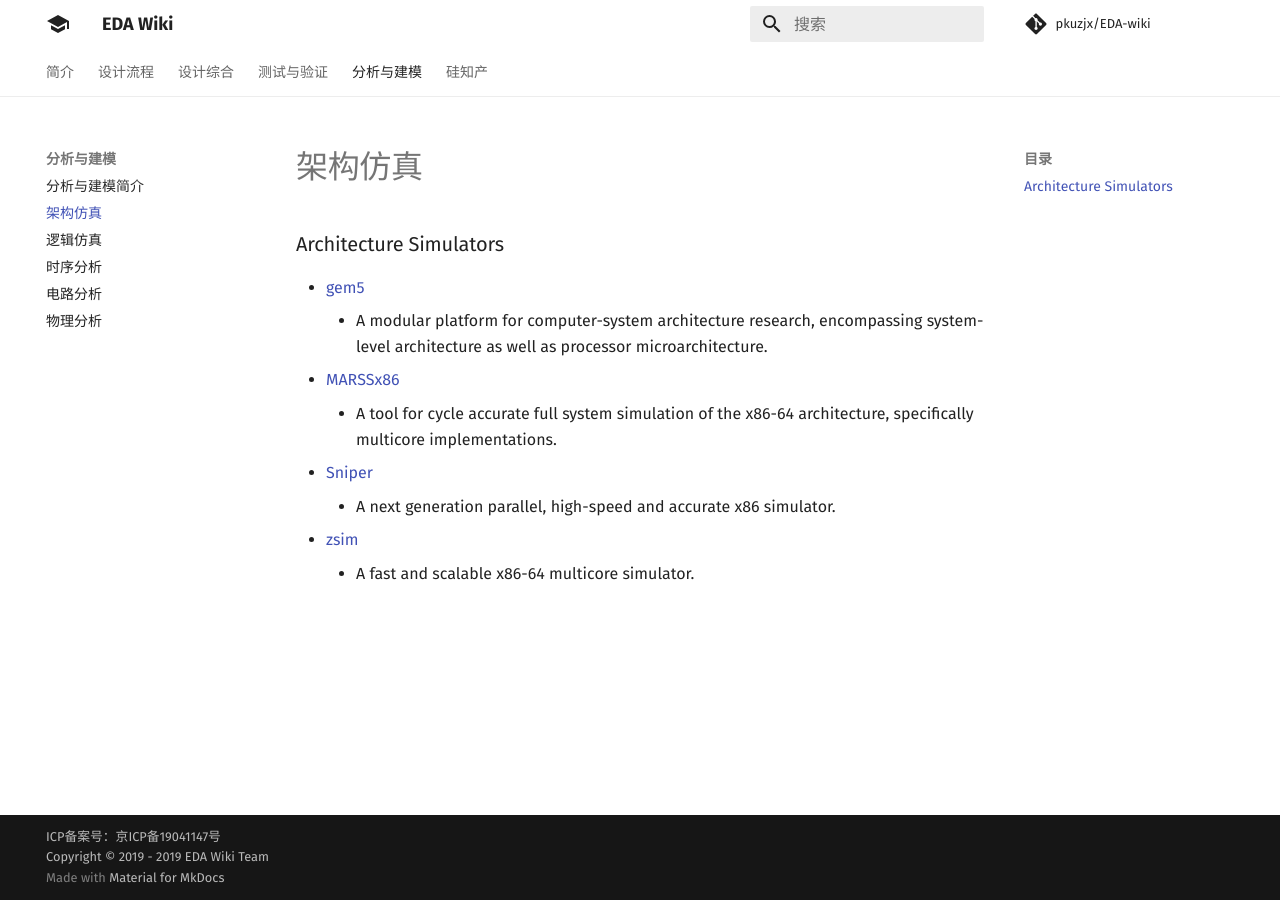
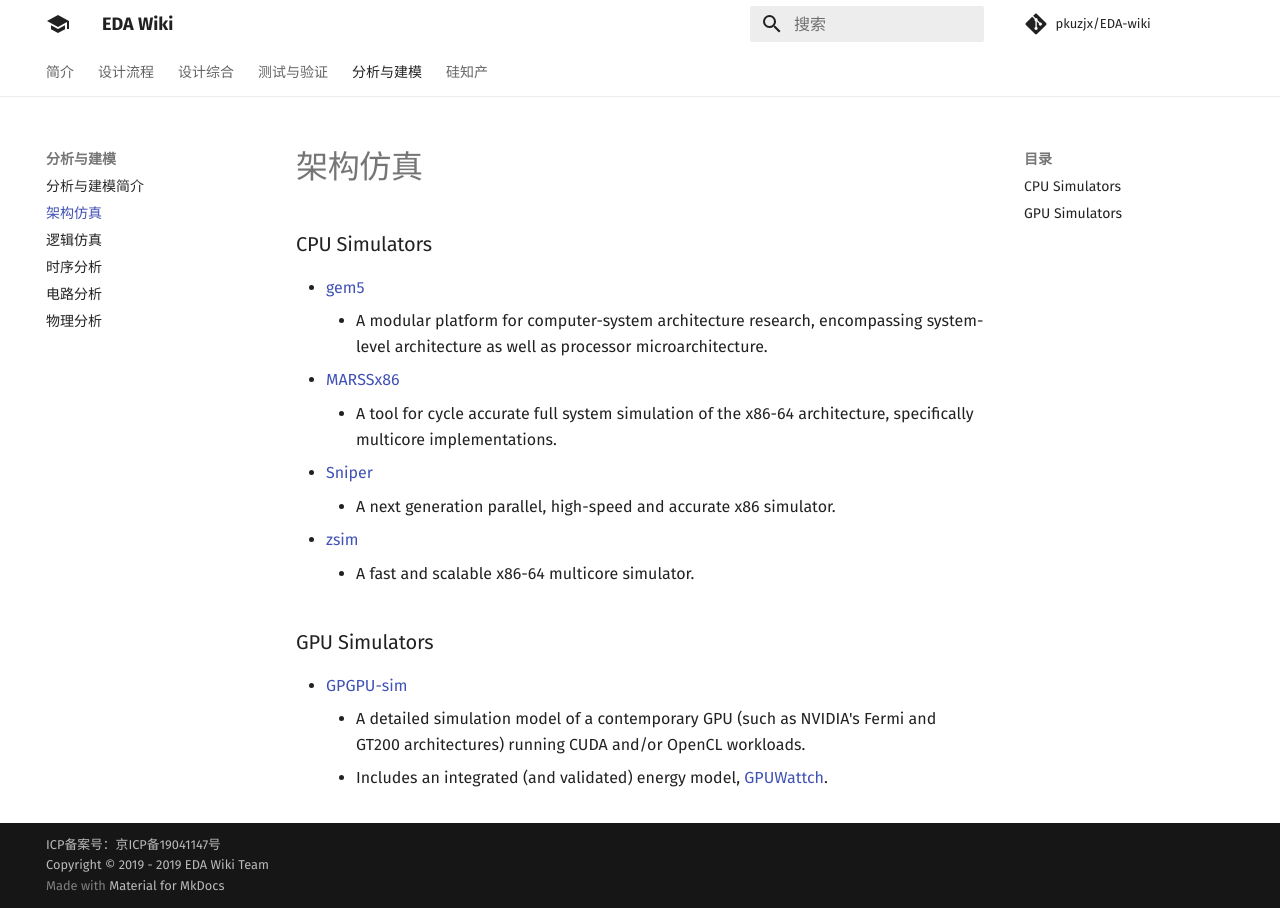
Before and after one commit to daitoto/EDA-wiki, an MkDocs documentation site: the page built from docs/analysis/arch.md, in a window 1280 px wide. Built offline with MkDocs 1.6.1 and Material for MkDocs 9.7.7, drawn with Linux system fonts in a browser that asks for light colours; comment, search, counter and statistics services are not loaded.

Commit message:
Add two more simulators

```diff
--- a/docs/analysis/arch.md
+++ b/docs/analysis/arch.md
@@ -1,4 +1,4 @@
-### Architecture Simulators
+### CPU Simulators
 - [gem5](http://gem5.org/)
   - A modular platform for computer-system architecture research, encompassing system-level architecture as well as processor microarchitecture.
 - [MARSSx86](http://www.marss86.org/)
@@ -7,3 +7,8 @@
   - A next generation parallel, high-speed and accurate x86 simulator.
 - [zsim](https://github.com/s5z/zsim)
   - A fast and scalable x86-64 multicore simulator.
+
+### GPU Simulators
+- [GPGPU-sim](http://www.gpgpu-sim.org/)
+  - A detailed simulation model of a contemporary GPU (such as NVIDIA's Fermi and GT200 architectures) running CUDA and/or OpenCL workloads.
+  - Includes an integrated (and validated) energy model, [GPUWattch](http://www.gpgpu-sim.org/gpuwattch/).
```
Also changed, not shown: docs/analysis/physics.md (+4 -0 lines), docs/sip/index.md (+1 -1 lines).
